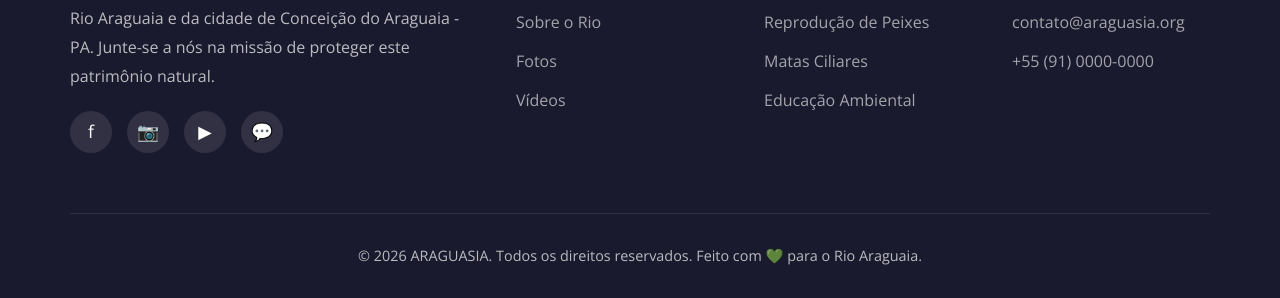
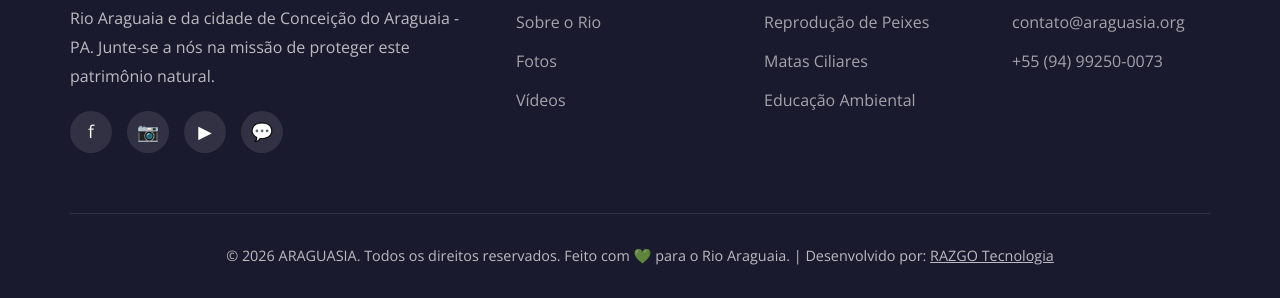
Before and after one commit to marcio-dev-fullstack/CDA-Lista, a plain HTML site: page araguasia.html in a window 1280 px wide. Shown: the part 7803-8101 px from the top of the page. Drawn offline with nearby package versions, Linux system fonts and the light colour scheme.

Commit message:
Atualização de arquivos .md e novos conteúdos

```diff
--- a/araguasia.html
+++ b/araguasia.html
@@ -1397,13 +1397,15 @@
                     <ul>
                         <li><a href="#">Conceição do Araguaia, PA</a></li>
                         <li><a href="#">contato@araguasia.org</a></li>
-                        <li><a href="#">+55 (91) 0000-0000</a></li>
+                        <li><a href="#">+55 (94) 99250-0073</a></li>
                     </ul>
                 </div>
             </div>
             <div class="footer-bottom">
-                <p>© 2026 ARAGUASIA. Todos os direitos reservados. Feito com 💚 para o Rio Araguaia.</p>
-            </div>
+              <p>© 2026 ARAGUASIA. Todos os direitos reservados. Feito com 💚 para o Rio Araguaia. |
+                 Desenvolvido por: <a href="https://mgrupo.online/RAZGO-Tecnologia/index.html" target="_blank" style="color: inherit; text-decoration: underline;">RAZGO Tecnologia</a>
+              </p>
+          </div>
         </div>
     </footer>
 
```
Also changed, not shown: 1 other file.
